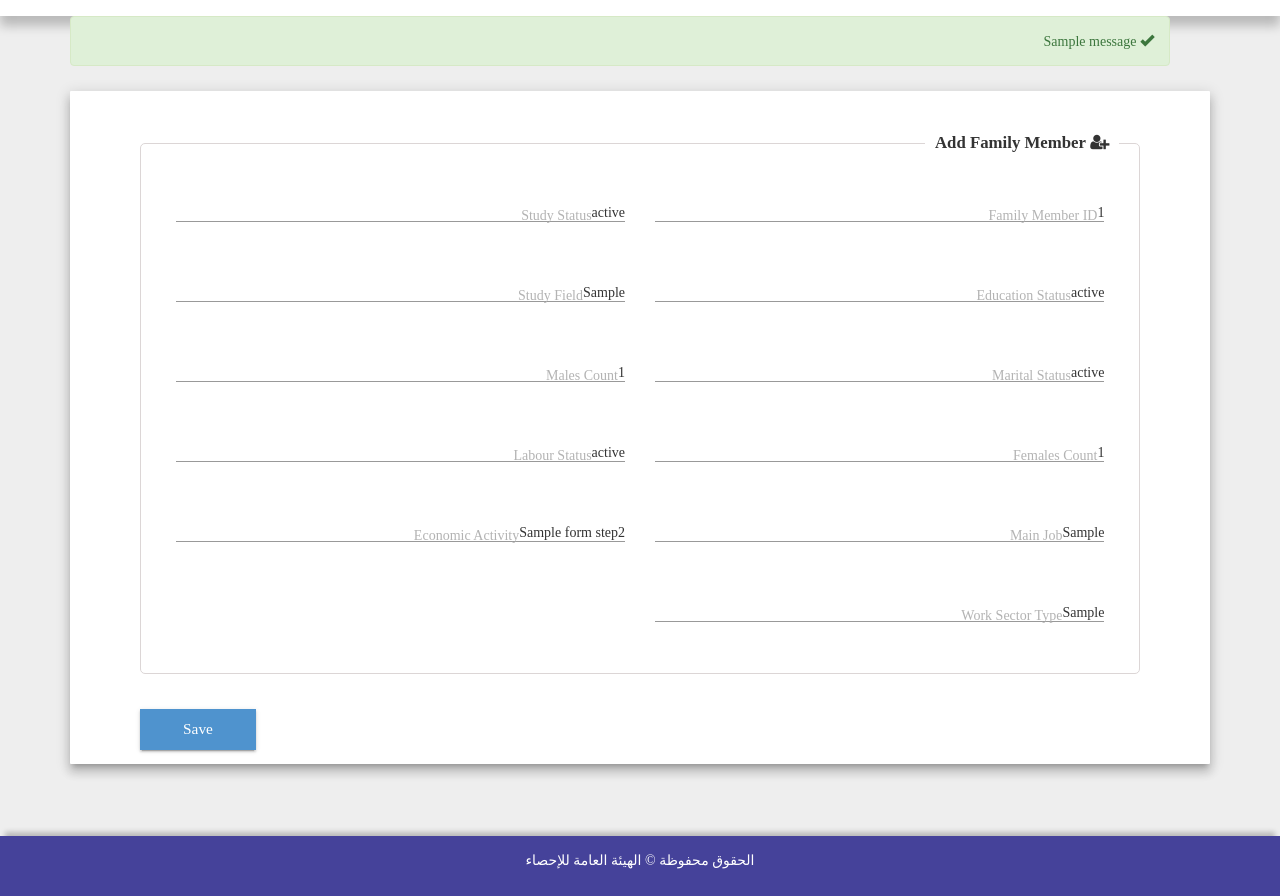
After one commit to mohammedgad0/f_survey, a Django app: template survey/templates/family-member-form-step2.html in a window 1280 px wide. The commit adds this page. Shown: the part 356-1252 px from the top of the page. Run offline with Django 3.2, Linux system fonts and the light colour scheme; the template is opened without the code that fills it: most values are stand-ins (such as "Sample title", 1, 10 or a date in 2020); one stand-in notice (Sample message) is shown; some libraries are stand-ins or nearby versions; some web fonts are replaced.

Commit message:
Added member form for step 2.

```diff
--- a/survey/templates/base.html
+++ b/survey/templates/base.html
@@ -44,6 +44,20 @@
             <div class="container">
               <div class="row">
                 <div class="col-lg-12">
+                  {% if messages %}
+                    <ul class="messages">
+                        {% for message in messages %}
+                        <div  {% if message.tags == 'error' %} class="alert alert-danger" {% else %} class="alert alert-{{ message.tags }}" {% endif %}>
+                          {% if message.tags == 'error' %}
+                            <span class="glyphicon glyphicon-exclamation-sign"></span>
+                          {% else %}
+                            <span class="glyphicon glyphicon-ok"></span>
+                          {% endif %}
+                        {{ message }}
+                        </div>
+                        {% endfor %}
+                    </ul>
+                  {% endif %}
 
           {% block content %}
 
--- a/survey/templates/family-member-form-step1.html
+++ b/survey/templates/family-member-form-step1.html
@@ -10,7 +10,7 @@
 {% endblock stylesheets %}
 
 {% block content %}
-        <button type='submit' onclick="location.href='#'"  class="button"><span><i class="fa fas fa-users"></i> {{ _('View all members') }}</span></button>
+        <button type='submit' onclick="location.href='/family/2'"  class="button"><span><i class="fa fas fa-users"></i> {{ _('View all members') }}</span></button>
 
       <div class="container-form">
         {% if form_step1.errors %}
--- /dev/null
+++ b/survey/templates/family-member-form-step2.html
@@ -0,0 +1,158 @@
+{% extends "base.html" %}
+{% load i18n %}
+{% block title %}Family Survey Form{% endblock %}
+{% block stylesheets %}
+  {{ block.super }}
+  <style>
+
+  label.error { float: none; color: red; margin: 0 .5em 0 0; vertical-align: top; font-size: 10px; display:block }
+  </style>
+{% endblock stylesheets %}
+
+{% block content %}
+<!--        <button type='submit' onclick="location.href='/family/2'"  class="button"><span><i class="fa fas fa-users"></i> {{ _('View all members') }}</span></button>
+-->
+      <div class="container-form">
+        {% if form_step2.errors %}
+          {% for field in form_step2 %}
+              {% for error in field.errors %}
+                  <div class="alert alert-danger">
+                      <strong>{{ error|escape }}</strong>
+                  </div>
+              {% endfor %}
+          {% endfor %}
+          {% for error in form_step2.non_field_errors %}
+              <div class="alert alert-danger">
+                  <strong>{{ error|escape }}</strong>
+              </div>
+          {% endfor %}
+      {% endif %}
+      <!-- User query form added by Wisal, 7/17/08 -->
+        <!--<div class="row">
+          <div class="col-lg-12 text-center">
+            <h2>{% trans 'Add Family Member' %}</h2>
+          </div>
+        </div>-->
+        <form action="" method="POST" id="family-survey-from">
+              <fieldset class="scheduler-border">
+                 <legend class="scheduler-border"><i class="fas fa fa-user-plus"></i> {{ _('Add Family Member') }}</legend>
+
+                   {% csrf_token %}
+                   <!-- test field -->
+                     <div class="col-md-6">
+                       <div class="form-group">
+                         {{ form_step2.family_member_id }}
+                         <label for="first" class="control-label">{{ _('Family Member ID') }}</label>
+                         <i class="bar"></i>
+                       </div>
+                     </div>
+                     <!-- test field -->
+
+                      <div class="col-md-6">
+                        <div class="form-group">
+                          {{ form_step2.study_status }}
+                          <label for="first" class="control-label">{{ _('Study Status') }}</label>
+                          <i class="bar"></i>
+                        </div>
+                      </div>
+                      <!--  col-md-12   -->
+                      <div class="col-md-6">
+                        <div class="form-group">
+
+                          {{ form_step2.education_status }}
+                          <label for="last" class="control-label">{{ _('Education Status') }}</label>
+                          <i class="bar"></i>
+                        </div>
+                      </div>
+                      <!--  col-md-12   -->
+
+                      <div class="col-md-6">
+                        <div class="form-group">
+
+                          {{ form_step2.study_field }}
+                          <label for="input" class="control-label">{{ _('Study Field') }}</label>
+                          <i class="bar"></i>
+                        </div>
+                      </div>
+                      <!--  col-md-12   -->
+                      <div class="col-md-6">
+                        <div class="form-group">
+
+                          {{ form_step2.marital_status }}
+                          <label for="input" class="control-label">{{ _('Marital Status') }}</label>
+                          <i class="bar"></i>
+                        </div>
+                      </div>
+                      <!--  col-md-12   -->
+                      <div class="col-md-6">
+                        <div class="form-group">
+
+                          {{ form_step2.males_count }}
+                          <label for="input" class="control-label">{{ _('Males Count') }}</label>
+                          <i class="bar"></i>
+                          </div>
+                      </div>
+                      <!--  col-md-12   -->
+                      <div class="col-md-6">
+                        <div class="form-group">
+
+                          {{ form_step2.females_count }}
+                          <label for="input" class="control-label">{{ _('Females Count') }}</label>
+                          <i class="bar"></i>
+                          </div>
+                      </div>
+                      <!--  col-md-12   -->
+                      <div class="col-md-6">
+                        <div class="form-group">
+                          {{ form_step2.labor_status }}
+                          <label for="input" class="control-label">{{ _('Labour Status') }}</label>
+                          <i class="bar"></i>
+                        </div>
+                      </div>
+
+                      <div class="col-md-6">
+                        <div class="form-group">
+
+                          {{ form_step2.main_job }}
+                          <label for="input" class="control-label">{{ _('Main Job') }}</label>
+                          <i class="bar"></i>
+                        </div>
+                      </div>
+
+                      <div class="col-md-6">
+                        <div class="form-group">
+
+                          {{ form_step2.economic_activity }}
+                          <label for="input" class="control-label attachment">{{ _('Economic Activity') }}</label>
+                          <i class="bar"></i>
+                        </div>
+                      </div>
+
+                      <div class="col-md-6">
+                        <div class="form-group">
+
+                          {{ form_step2.work_sector_type }}
+                          <label for="input" class="control-label attachment">{{ _('Work Sector Type') }}</label>
+                          <i class="bar"></i>
+                        </div>
+                      </div>
+                    </fieldset>
+
+
+
+                    <div class="button-container-form">
+                        <button type="submit" class="button"><span>{{ _('Save') }}</span></button>
+                    </div>
+
+                </form>
+
+                <!--</fieldset>-->
+              </div>
+
+
+{% endblock %}
+
+{% block javascripts %}
+  {{ block.super }}
+
+{% endblock %}
```
Also changed, not shown: survey/forms.py (+42 -1 lines), survey/templates/family-members-list.html (added, +95 -0 lines), survey/urls.py (+6 -2 lines), survey/views.py (+19 -0 lines).
